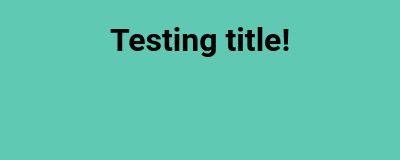
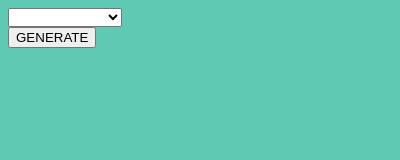
Before and after one commit to Dakskihedron/character-randomiser, an Electron app: page src/index.html in a window 400 px wide. Drawn offline with Linux system fonts and the light colour scheme.

Commit message:
Added button and select elements to html

```diff
--- a/src/index.html
+++ b/src/index.html
@@ -8,6 +8,13 @@
     <meta http-equiv="Content-Security-Policy" content="script-src 'self' 'unsafe-inline';" />
   </head>
   <body>
-    <h1>Testing title!</h1>
+    <div id="select-container" class="container">
+      <select id="rpg-selection">
+        <option disabled select value>Select a RPG...</option>
+      </select>
+    </div>
+    <div id="button-container" class="container">
+      <button id="button" type="button">GENERATE</button>
+    </div>
   </body>
 </html>
```
